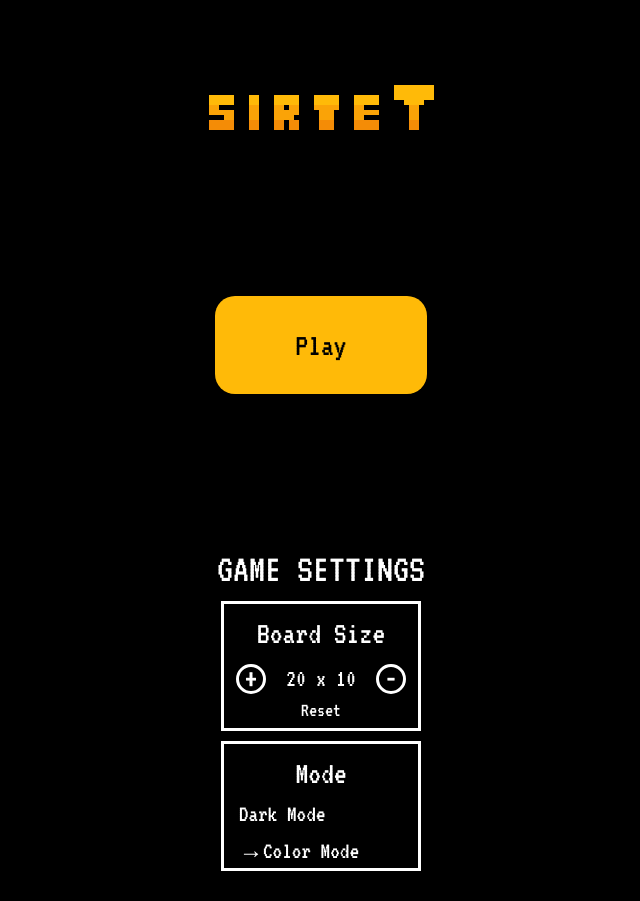
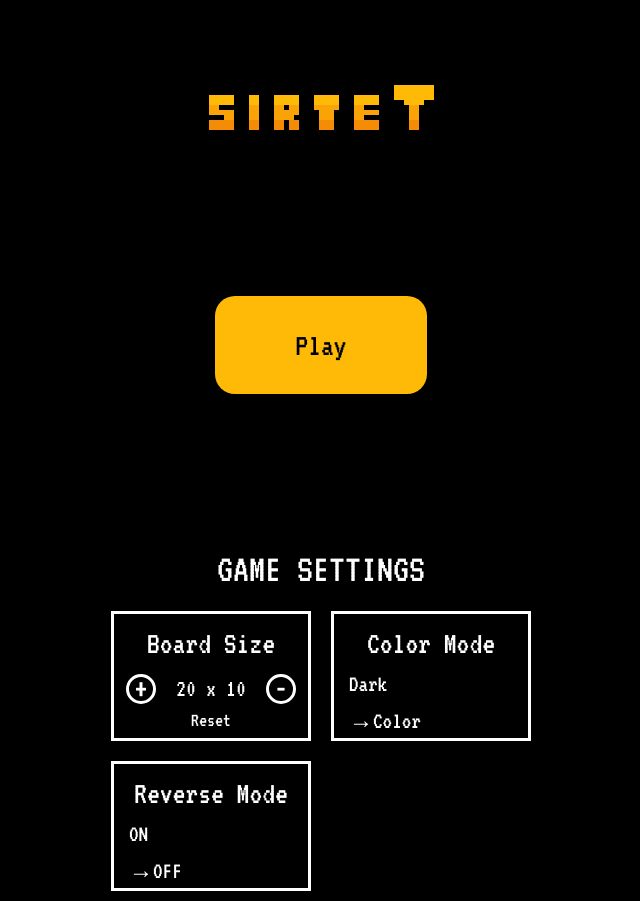
Before and after one commit to yanndelaqueze/sirteT, a React (Create React App) app: page / in a window 1280 px wide. Shown: the whole page, without its empty margins (319-959 px from the left). Built offline with nearby package versions, Linux system fonts and the light colour scheme.

Commit message:
menu style

```diff
--- a/src/components/Settings/Settings.jsx
+++ b/src/components/Settings/Settings.jsx
@@ -11,8 +11,9 @@ export function Settings({
   darkMode,
 }) {
   return (
+    <>
+      <h1>GAME SETTINGS</h1>
       <div className={s.container}>
-      <h1>GAME SETTINGS</h1>
         <div className={s.board_size}>
           <h2 className="text-center">Board Size</h2>
           <div className={s.size_adjust}>
@@ -31,16 +32,28 @@ export function Settings({
           </div>
         </div>
         <div className={s.mode}>
-        <h2 className="text-center">Mode</h2>
-        <div className={s.dark_mode}>
+          <h2 className="text-center">Color Mode</h2>
+          <div className={s.mode_switch}>
             {darkMode && <h4>→</h4>}
-          <h4 onClick={onClickColorMode}>Dark Mode</h4>
+            <h4 onClick={onClickColorMode}>Dark</h4>
           </div>
-        <div className={s.color_mode}>
+          <div className={s.mode_switch}>
             {!darkMode && <h4>→</h4>}
-          <h4 onClick={onClickDarkMode}>Color Mode</h4>
+            <h4 onClick={onClickDarkMode}>Color</h4>
+          </div>
+        </div>
+
+        <div className={s.reverse}>
+          <h2 className="text-center">Reverse Mode</h2>
+          <div className={s.mode_switch}>
+            <h4>ON</h4>
+          </div>
+          <div className={s.mode_switch}>
+            <h4>→</h4>
+            <h4>OFF</h4>
           </div>
         </div>
       </div>
+    </>
   );
 }
--- a/src/components/Settings/style.module.css
+++ b/src/components/Settings/style.module.css
@@ -1,8 +1,7 @@
 .container {
-  display: flex;
-  flex-direction: column;
+  display: grid;
+  grid-template-columns: repeat(2, 1fr);
   align-items: center;
-  justify-content: center;
 }
 
 .board_size {
@@ -14,7 +13,7 @@
   border: solid;
   border-color: white;
   padding: 10px;
-  margin-bottom: 10px;
+  margin: 10px;
 }
 
 .size_adjust {
@@ -64,17 +63,20 @@
   border: solid;
   border-color: white;
   padding: 10px;
-  margin-bottom: 10px;
+  margin: 10px;
 }
 
-.dark_mode {
+.mode_switch {
   display: flex;
   cursor: pointer;
   margin-left: 5px;
 }
 
-.color_mode {
-  display: flex;
-  cursor: pointer;
-  margin-left: 5px;
+.reverse {
+  width: 200px;
+  height: 130px;
+  border: solid;
+  border-color: white;
+  padding: 10px;
+  margin: 10px;
 }
```
Lines whose indentation alone changed are shown as unchanged.
